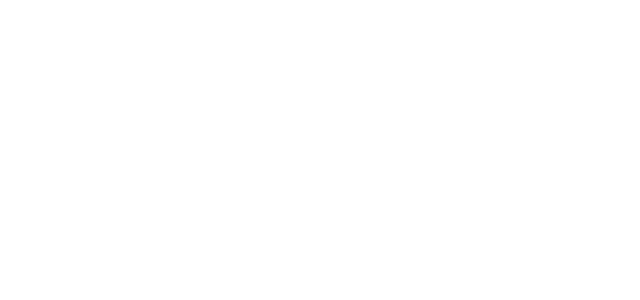
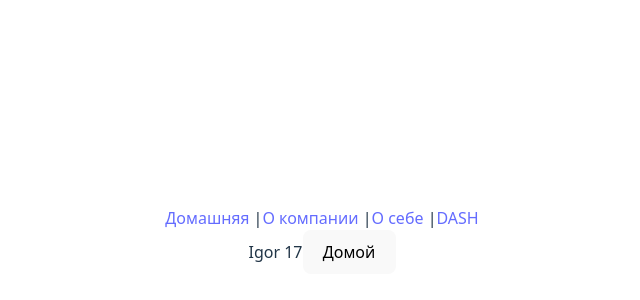
Before and after one commit to Mirsav/tasks, a React (Vite) app: page /user/1 in a window 1280 px wide. Shown: the part 160-460 px from the top of the page, without its empty margins (318-958 px from the left). Built offline with nearby package versions, Linux system fonts and the light colour scheme.

Commit message:
routing theory

```diff
--- a/package.json
+++ b/package.json
@@ -16,6 +16,7 @@
     "react-dom": "^19.1.0",
     "react-hook-form": "^7.66.0",
     "react-router": "^7.9.6",
+    "react-router-dom": "^7.9.6",
     "styled-components": "^6.1.19"
   },
   "devDependencies": {
--- /dev/null
+++ b/src/About.jsx
@@ -0,0 +1,5 @@
+const About = ()=>{
+    return <div>Курсы - Нормальные курсы</div>
+}
+
+export default About
--- a/src/App.jsx
+++ b/src/App.jsx
@@ -1,11 +1,34 @@
 import "./App.css";
-
-
+import { Routes, Route, NavLink } from "react-router";
+import Home from "./Home";
+import User from "./User";
+import About from "./About";
+import Dashboard from "./Dashboard";
+import DashboardHome from "./DashboardHome";
+import DashboardSetting from "./DashboardSetting";
 
 function App() {
-
   return (
     <>
+      <nav>
+        <NavLink to={"/home"}>Домашняя</NavLink> |
+        <NavLink to={"/about"}>О компании</NavLink> |
+        <NavLink to={"/user"}>О себе</NavLink> |
+        <NavLink to={"/dashboard"}>DASH</NavLink>
+      </nav>
+
+      <Routes>
+        <Route path="/home" element={<Home />} />
+        <Route path="/about" element={<About />} />
+        <Route path="/user/:id" element={<User />} />
+
+        <Route path="/dashboard" element={<Dashboard />}>
+          <Route index path="home" element={<DashboardHome />} />
+          <Route path="setting" element={<DashboardSetting />} />
+        </Route>
+
+        <Route path="*" element={<h1>404 Not Found</h1>} />
+      </Routes>
     </>
   );
 }
--- /dev/null
+++ b/src/Dashboard.jsx
@@ -0,0 +1,20 @@
+import { Link, Outlet } from "react-router";
+
+const Dashboard = () => {
+  return (
+    <div>
+      <h3>Мой Dashboard</h3>
+
+      <nav>
+        <Link to={'/dashboard/home'}>Главная</Link>
+        <Link to={'/dashboard/setting'}>Настройка</Link>
+      </nav>
+
+      <hr/>
+
+      <Outlet/>
+    </div>
+  );
+};
+
+export default Dashboard;
--- /dev/null
+++ b/src/DashboardHome.jsx
@@ -0,0 +1,5 @@
+const DashboardHome = () =>{
+    return <div>Это главная страница Dashboard-a</div>
+}
+
+export default DashboardHome
--- /dev/null
+++ b/src/DashboardSetting.jsx
@@ -0,0 +1,5 @@
+const DashboardSetting = () =>{
+    return <div>Это страница Настроек</div>
+}
+
+export default DashboardSetting
--- /dev/null
+++ b/src/Home.jsx
@@ -0,0 +1,5 @@
+const Home = ()=>{
+    return <div>Привет! Козлятки!</div>
+}
+
+export default Home
--- /dev/null
+++ b/src/User.jsx
@@ -0,0 +1,28 @@
+import { useParams, useNavigate } from "react-router";
+
+const User = () => {
+  const students = [
+    { id: 1, name: "Igor", age: 17 },
+    { id: 2, name: "Artik", age: 19 },
+    { id: 3, name: "Grisha", age: 17 },
+    { id: 4, name: "Ilya", age: 18 },
+  ];
+
+  const { id } = useParams()
+  const navigate = useNavigate()
+
+  const result = students.find((item) => item.id == id);
+
+  const handleClick = ()=>{
+    console.log('ReDirect')
+    navigate('/home')
+  }
+  return (
+    <div>
+      {result.name} {result.age}
+      <button onClick={handleClick}>Домой</button>
+    </div>
+  );
+};
+
+export default User;
--- a/src/main.jsx
+++ b/src/main.jsx
@@ -1,11 +1,13 @@
 import { StrictMode } from 'react'
 import { createRoot } from 'react-dom/client'
-
+import {BrowserRouter} from 'react-router'
 import './index.css'
 import App from './App.jsx'
 
 createRoot(document.getElementById('root')).render(
   <StrictMode>
+    <BrowserRouter>
     <App />
+    </BrowserRouter>
   </StrictMode>
 )
```
Also changed, not shown: 1 other file (tests, documents, lock files or other folders).
